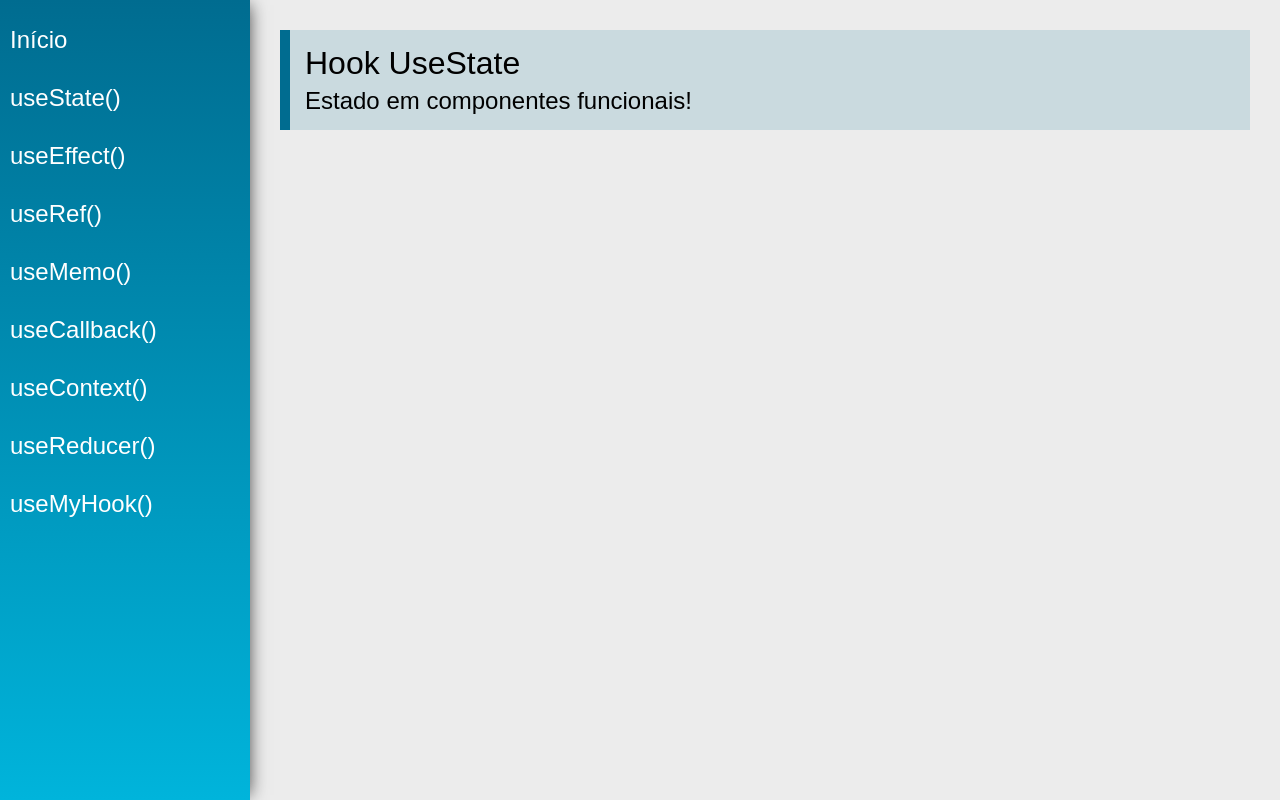
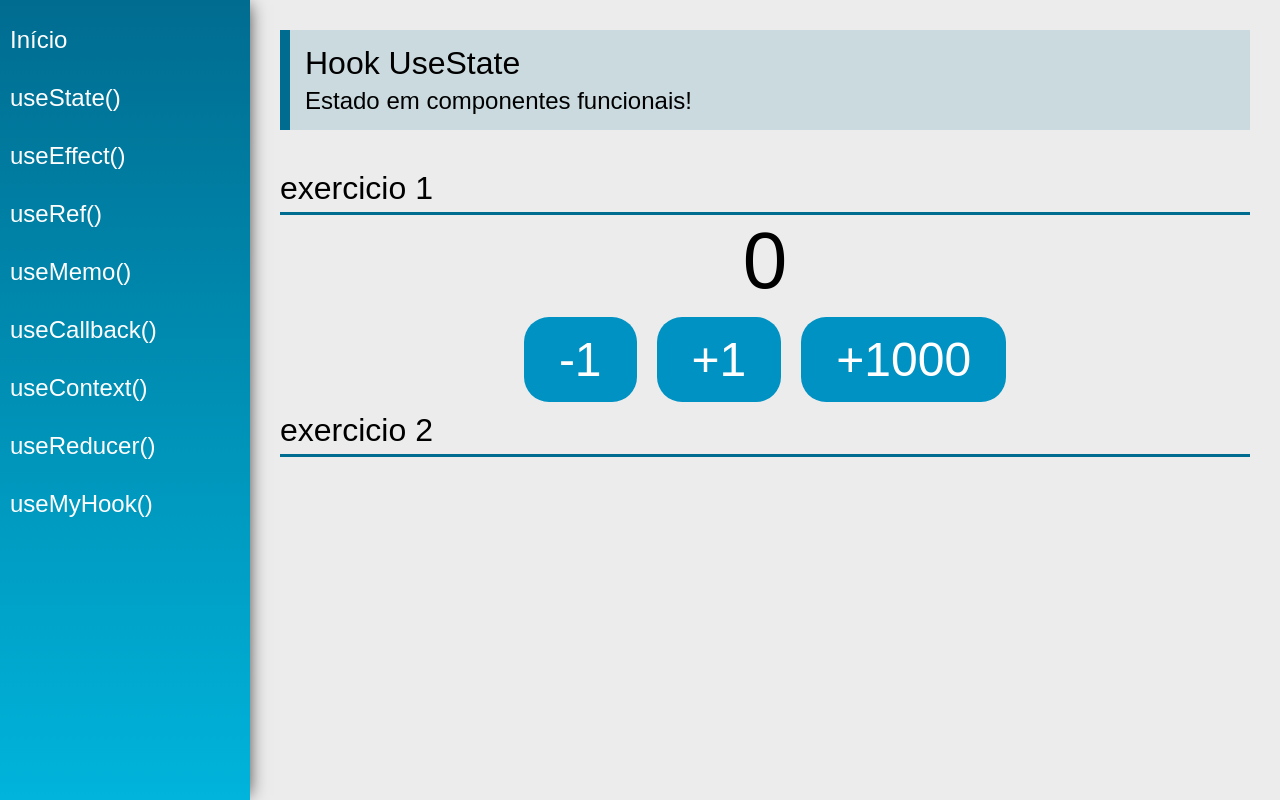
Before and after one commit to RyanGualberto/hooks-react, a React (Create React App) app: page /useState in a window 1280 px wide. Built offline with nearby package versions, Linux system fonts and the light colour scheme.

Commit message:
s5a62: useState #1

```diff
--- a/src/views/examples/UseState.jsx
+++ b/src/views/examples/UseState.jsx
@@ -1,13 +1,33 @@
-import React from 'react'
+import React, { useState } from 'react'
 import PageTitle from '../../components/layout/PageTitle'
+import SectionTitle from '../../components/layout/SectionTitle'
 
 const UseState = (props) => {
+    const [count, setCount  ]  = useState(0)
     return (
         <div className="UseState">
             <PageTitle
                 title="Hook UseState"
                 subtitle="Estado em componentes funcionais!"
             />
+            <SectionTitle title="exercicio 1"/>
+            <div className="center">
+                <span className="text">
+                   {count}
+                </span>
+                <div>
+                <button className="btn" onClick={() => setCount(count - 1)}>
+                    -1
+                </button>
+                <button className="btn" onClick={() => setCount(count + 1)}>
+                    +1
+                </button>
+                <button className="btn" onClick={() => setCount(currect => currect + 1000)}>
+                    +1000
+                </button>
+                </div>
+            </div>
+            <SectionTitle title="exercicio 2"/>
         </div>
     )
 }
```
